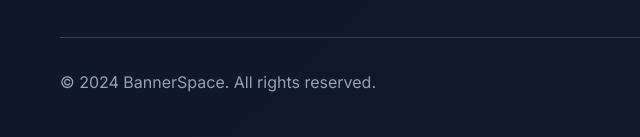
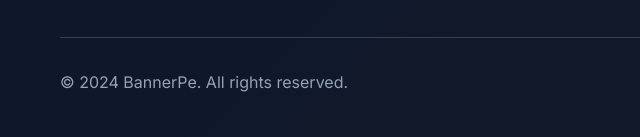
Before and after one commit to ThinktankTokenomics/BannerPe, a plain HTML site: page marketplace.html in a window 1280 px wide. Shown: the part 2048-2185 px from the top of the page, 0-640 px from the left. Drawn offline with Linux system fonts and the light colour scheme.

Commit message:
Update marketplace.html

```diff
--- a/marketplace.html
+++ b/marketplace.html
@@ -281,7 +281,7 @@
             </div>
 
             <div class="footer-bottom">
-                <p>&copy; 2024 BannerSpace. All rights reserved.</p>
+                <p>&copy; 2024 BannerPe. All rights reserved.</p>
                 <div class="social-links">
                     <a href="#"><i class="fab fa-twitter"></i></a>
                     <a href="#"><i class="fab fa-discord"></i></a>
```
